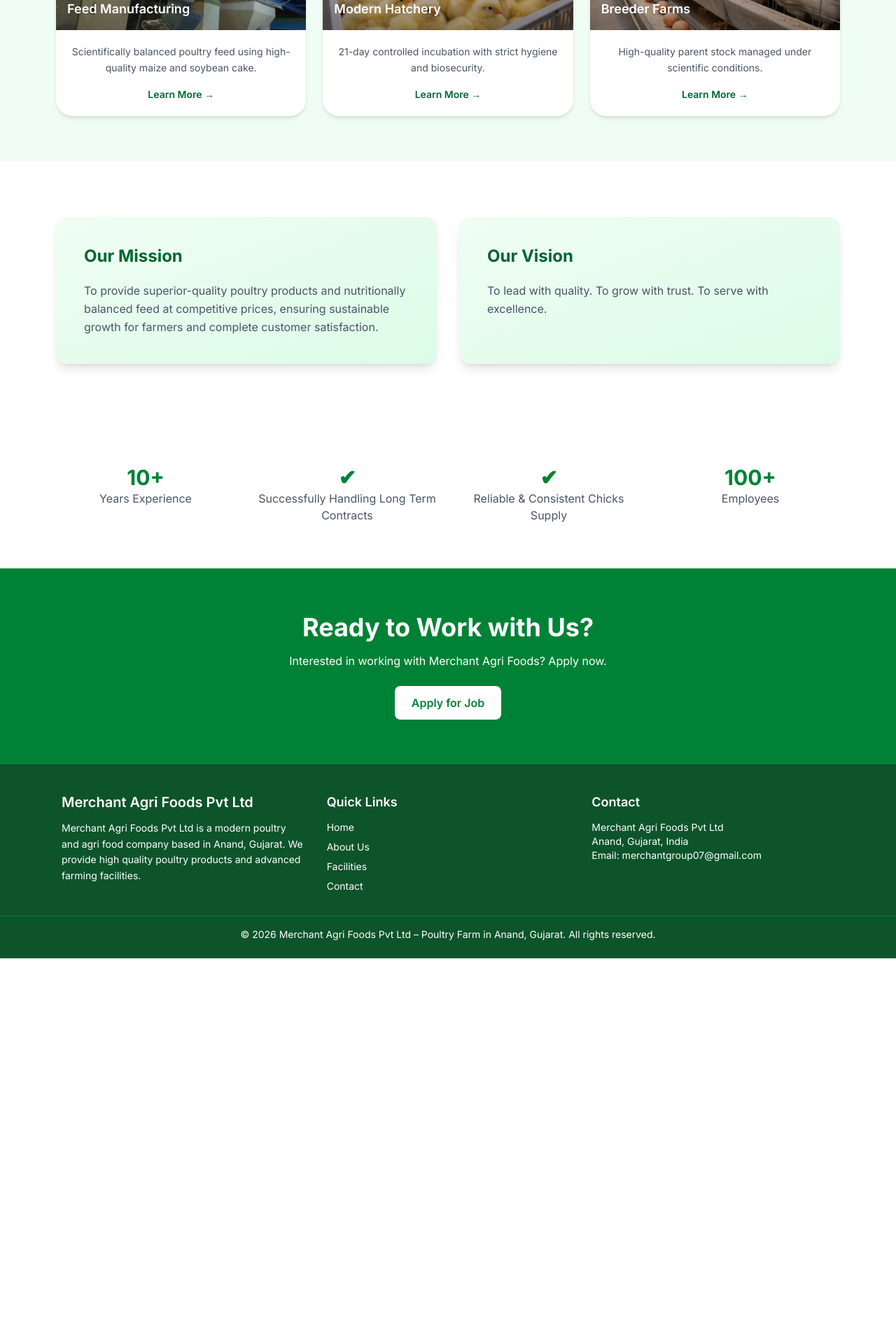
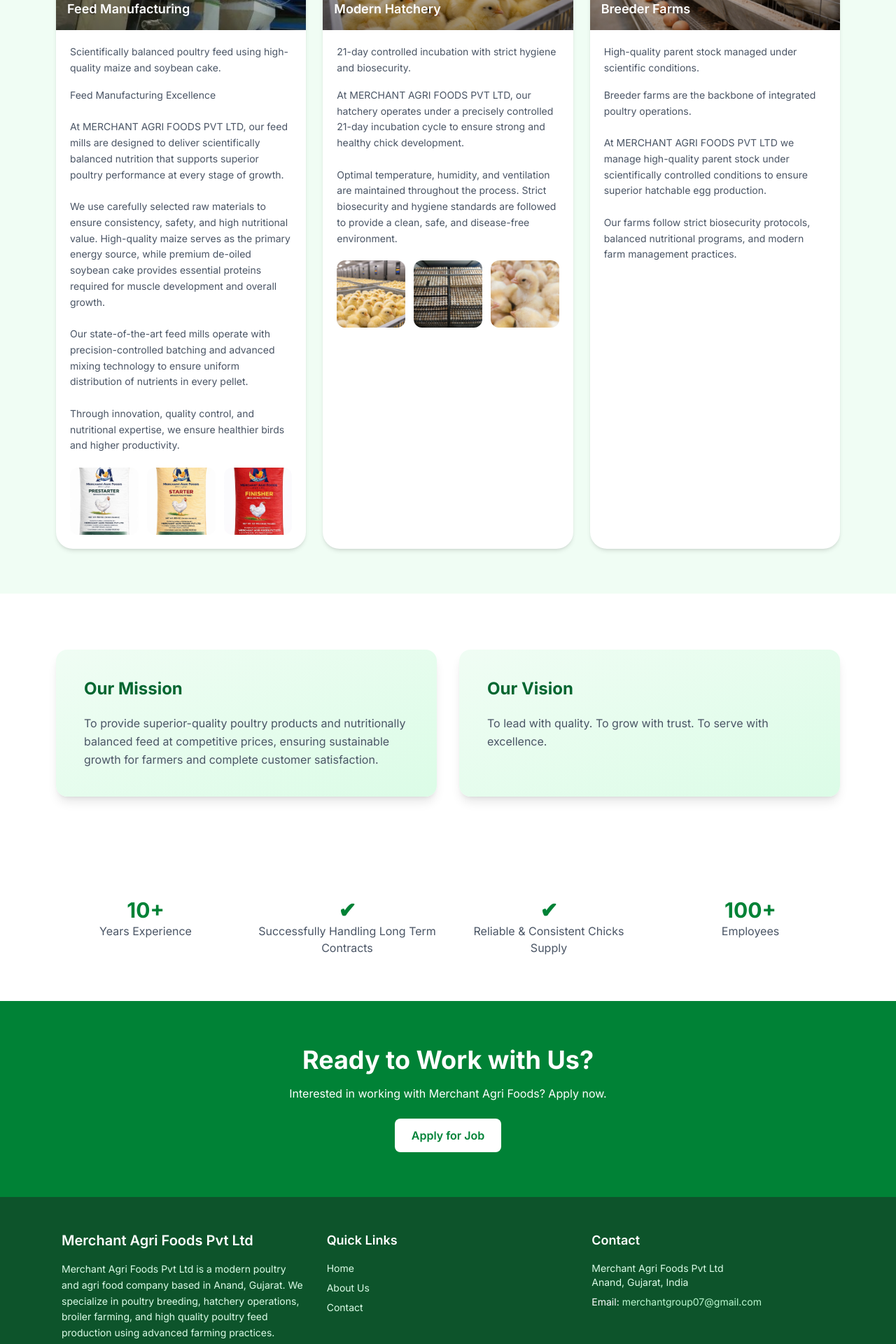
Before and after one commit to arafat2304/MAF, a React (Vite) app in the folder Frontend/: page / in a window 1280 px wide. Shown: the part 1340-3260 px from the top of the page at 70% size. Before the commit the page ends 2709 px from the top, so only its background shows below. Built offline with nearby package versions, Linux system fonts and the light colour scheme.

Commit message:
SEO Optimization working

```diff
--- a/Frontend/src/components/Footer.jsx
+++ b/Frontend/src/components/Footer.jsx
@@ -1,59 +1,99 @@
+import { Link } from "react-router-dom";
+
 function Footer() {
 return (
-    <footer className="bg-green-900 text-white pt-10 pb-6">
-      <div className="max-w-6xl mx-auto px-6 grid md:grid-cols-3 gap-8">
+<footer className="bg-green-900 text-white">
+
+  <div className="max-w-6xl mx-auto px-6 py-12 grid gap-8 md:grid-cols-3">
 
     {/* Company Info */}
     <div>
-          <h2 className="text-xl font-semibold mb-3">
+      <h2 className="text-xl font-semibold mb-4">
         Merchant Agri Foods Pvt Ltd
       </h2>
-          <p className="text-sm leading-relaxed">
+
+      <p className="text-sm leading-relaxed text-green-100">
         Merchant Agri Foods Pvt Ltd is a modern poultry and agri food
-            company based in Anand, Gujarat. We provide high quality poultry
-            products and advanced farming facilities.
+        company based in Anand, Gujarat. We specialize in poultry breeding,
+        hatchery operations, broiler farming, and high quality poultry feed
+        production using advanced farming practices.
       </p>
     </div>
 
+
     {/* Quick Links */}
     <div>
-          <h3 className="text-lg font-semibold mb-3">Quick Links</h3>
+      <h3 className="text-lg font-semibold mb-4">
+        Quick Links
+      </h3>
+
       <ul className="space-y-2 text-sm">
+
         <li>
-              <a href="/" className="hover:text-green-300">Home</a>
+          <Link
+            to="/"
+            className="text-green-100 hover:text-white transition"
+          >
+            Home
+          </Link>
         </li>
+
         <li>
-              <a href="/about" className="hover:text-green-300">About Us</a>
+          <Link
+            to="/about"
+            className="text-green-100 hover:text-white transition"
+          >
+            About Us
+          </Link>
         </li>
+
         <li>
-              <a href="/facilities" className="hover:text-green-300">Facilities</a>
+          <Link
+            to="/contact"
+            className="text-green-100 hover:text-white transition"
+          >
+            Contact
+          </Link>
         </li>
-            <li>
-              <a href="/contact" className="hover:text-green-300">Contact</a>
-            </li>
+
       </ul>
     </div>
 
-        {/* Contact Info */}
+
+    {/* Contact */}
     <div>
-          <h3 className="text-lg font-semibold mb-3">Contact</h3>
-          <p className="text-sm">
+      <h3 className="text-lg font-semibold mb-4">
+        Contact
+      </h3>
+
+      <p className="text-sm text-green-100">
         Merchant Agri Foods Pvt Ltd
       </p>
-          <p className="text-sm">
+
+      <p className="text-sm text-green-100">
         Anand, Gujarat, India
       </p>
-          <p className="text-sm">
-            Email: merchantgroup07@gmail.com
+
+      <p className="text-sm mt-2">
+        Email:{" "}
+        <a
+          href="mailto:merchantgroup07@gmail.com"
+          className="text-green-200 hover:text-white"
+        >
+          merchantgroup07@gmail.com
+        </a>
       </p>
     </div>
 
   </div>
 
-      {/* Bottom Bar */}
-      <div className="border-t border-green-700 mt-8 pt-4 text-center text-sm">
-        © 2026 Merchant Agri Foods Pvt Ltd – Poultry Farm in Anand, Gujarat. All rights reserved.
+
+  {/* Bottom */}
+  <div className="border-t border-green-800 text-center text-sm text-green-200 py-4 px-4">
+    © 2026 Merchant Agri Foods Pvt Ltd – Poultry Farm in Anand, Gujarat.
+    All rights reserved.
   </div>
+
 </footer>
 );
 }
--- a/Frontend/src/pages/About.jsx
+++ b/Frontend/src/pages/About.jsx
@@ -2,6 +2,7 @@ import Navbar from "../components/Navbar";
 import Footer from "../components/Footer";
 import AboutHero from "../sections/AboutHero";
 import MissionVision from "../sections/MissionVision";
+import CompanyObjectives from "../sections/CompanyObjectives";
 import Infrastructure from "../sections/Infrastructure";
 import WhyChooseUs from "../sections/WhyChooseUs";
 
@@ -10,6 +11,7 @@ function About() {
     <>
       <AboutHero />
       <MissionVision />
+      <CompanyObjectives />
       <Infrastructure />
       <WhyChooseUs />
     </>
--- a/Frontend/src/sections/AboutHero.jsx
+++ b/Frontend/src/sections/AboutHero.jsx
@@ -1,5 +1,5 @@
 import { motion } from "framer-motion";
-import heroImg from "../assets/logo.jpeg";
+import heroImg from "../assets/breederFarms.jpeg";
 
 function AboutHero() {
   return (
--- /dev/null
+++ b/Frontend/src/sections/CompanyObjectives.jsx
@@ -0,0 +1,77 @@
+import { motion } from "framer-motion";
+
+function CompanyObjectives() {
+  const objectives = [
+    {
+      title: "Poultry Breeding and Hatchery Operations",
+      desc: "Operating modernized parent poultry breeding farms and hatcheries to produce high-quality chicks and hatching eggs."
+    },
+    {
+      title: "Poultry Farming",
+      desc: "Managing owned and contract rearing farms for broiler growing using automation systems and scientific rearing methods."
+    },
+    {
+      title: "Poultry Feed Production",
+      desc: "Manufacturing poultry feed for internal consumption to ensure consistent quality and better farm efficiency."
+    },
+    {
+      title: "Expansion and Growth",
+      desc: "Continuously expanding parent farm capacity and increasing contract farms to meet growing demand."
+    },
+    {
+      title: "Providing Protein Source",
+      desc: "Producing hygienic and reliable poultry products that provide an affordable protein source."
+    },
+    {
+      title: "Marketing of Products",
+      desc: "Marketing poultry products including day-old chicks, broiler chickens, and poultry feed."
+    },
+    {
+      title: "Contract Farming",
+      desc: "Partnering with contract farms across Indian states for broiler rearing and poultry production."
+    }
+  ];
+
+  return (
+    <section className="py-20 bg-green-50">
+      <div className="max-w-6xl mx-auto px-4">
+
+        <h2 className="text-3xl md:text-4xl font-bold text-green-800 text-center">
+          Our Activities & Objectives
+        </h2>
+
+        <p className="text-gray-600 text-center max-w-3xl mx-auto mt-4">
+          Merchant Agri Foods Pvt. Ltd. operates across multiple areas of the
+          poultry industry with a focus on quality production, modern
+          infrastructure, and sustainable growth.
+        </p>
+
+        <div className="grid md:grid-cols-2 gap-8 mt-12">
+
+          {objectives.map((item, i) => (
+            <motion.div
+              key={i}
+              className="bg-white p-8 rounded-2xl shadow-md hover:shadow-xl transition"
+              initial={{ opacity: 0, y: 40 }}
+              whileInView={{ opacity: 1, y: 0 }}
+              transition={{ delay: i * 0.1 }}
+              viewport={{ once: true }}
+            >
+              <h3 className="text-lg font-semibold text-green-800">
+                {item.title}
+              </h3>
+
+              <p className="mt-3 text-gray-600 text-sm leading-relaxed">
+                {item.desc}
+              </p>
+            </motion.div>
+          ))}
+
+        </div>
+
+      </div>
+    </section>
+  );
+}
+
+export default CompanyObjectives;
--- a/Frontend/src/sections/Facilities.jsx
+++ b/Frontend/src/sections/Facilities.jsx
@@ -1,5 +1,4 @@
-import { useState } from "react";
-import { motion, AnimatePresence } from "framer-motion";
+import { motion } from "framer-motion";
 
 import feed1 from "../assets/feedManufacturing.jpeg";
 import feed2 from "../assets/finisher.jpeg";
@@ -15,47 +14,41 @@ import breed2 from "../assets/modernHatchery.jpeg";
 import breed3 from "../assets/breederFarms.jpeg";
 
 function Facilities() {
-  const [activeIndex, setActiveIndex] = useState(null);
 
   const items = [
     {
       title: "Feed Manufacturing",
       img: feed1,
       desc: "Scientifically balanced poultry feed using high-quality maize and soybean cake.",
-      details:
-        `Feed Manufacturing Excellence
+      details: `Feed Manufacturing Excellence
 
 At MERCHANT AGRI FOODS PVT LTD, our feed mills are designed to deliver scientifically balanced nutrition that supports superior poultry performance at every stage of growth.
 
-We use carefully selected raw materials to ensure consistency, safety, and high nutritional value. High-quality maize serves as the primary energy source, while premium de-oiled soybean cake provides essential proteins required for muscle development and overall growth. Every ingredient is sourced and processed under strict quality standards.
+We use carefully selected raw materials to ensure consistency, safety, and high nutritional value. High-quality maize serves as the primary energy source, while premium de-oiled soybean cake provides essential proteins required for muscle development and overall growth.
 
-Our state-of-the-art feed mills operate with precision-controlled batching and advanced mixing technology to ensure uniform distribution of nutrients in every pellet. This guarantees optimal feed conversion ratios, faster weight gain, and improved flock health.
+Our state-of-the-art feed mills operate with precision-controlled batching and advanced mixing technology to ensure uniform distribution of nutrients in every pellet.
 
-Through innovation, quality control, and nutritional expertise, we ensure that our feed contributes to healthier birds, higher productivity, and sustainable farming success.`,
+Through innovation, quality control, and nutritional expertise, we ensure healthier birds and higher productivity.`,
       gallery: [feed4, feed3, feed2],
     },
     {
       title: "Modern Hatchery",
       img: hatch1,
       desc: "21-day controlled incubation with strict hygiene and biosecurity.",
-      details:
-        `Hatchery
+      details: `At MERCHANT AGRI FOODS PVT LTD, our hatchery operates under a precisely controlled 21-day incubation cycle to ensure strong and healthy chick development.
 
-At MERCHANT AGRI FOODS PVT LTD, our hatchery operates under a precisely controlled 21-day incubation cycle to ensure strong and healthy chick development. Optimal temperature, humidity, and ventilation are carefully maintained throughout the process.
-
-Strict biosecurity and hygiene standards are followed at every stage to provide a clean, safe, and disease-free environment. Through advanced incubation technology and scientific management, we deliver high-quality, healthy day-old chicks for successful poultry farming.`,
+Optimal temperature, humidity, and ventilation are maintained throughout the process. Strict biosecurity and hygiene standards are followed to provide a clean, safe, and disease-free environment.`,
       gallery: [hatch1, hatch2, hatch3],
     },
     {
       title: "Breeder Farms",
       img: breed1,
       desc: "High-quality parent stock managed under scientific conditions.",
-      details:
-        `Breeder farms are the backbone of integrated poultry operations. At MERCHANT AGRI FOODS PVT LTD, we manage high-quality parent stock under scientifically controlled conditions to ensure superior hatchable egg production.
+      details: `Breeder farms are the backbone of integrated poultry operations.
 
-Our farms follow strict biosecurity protocols, balanced nutritional programs, and modern farm management practices. This ensures consistent fertility, strong chick quality, and reliable performance throughout the production cycle.
+At MERCHANT AGRI FOODS PVT LTD we manage high-quality parent stock under scientifically controlled conditions to ensure superior hatchable egg production.
 
-Through careful monitoring and quality control, we maintain excellence at every stage — from parent stock management to egg supply for our hatcheries.`,
+Our farms follow strict biosecurity protocols, balanced nutritional programs, and modern farm management practices.`,
       gallery: [],
     },
   ];
@@ -63,21 +56,19 @@ Through careful monitoring and quality control, we maintain excellence at every
   return (
     <section className="py-16 bg-green-50">
       <div className="max-w-6xl mx-auto px-4 text-center">
+
         <h2 className="text-3xl md:text-4xl font-bold text-green-900">
           Our Facilities
         </h2>
 
-        {/* Cards */}
         <div className="grid gap-6 mt-10 md:grid-cols-3">
           {items.map((item, i) => (
             <motion.div
               key={i}
-              className="bg-white rounded-3xl shadow-md overflow-hidden cursor-pointer"
+              className="bg-white rounded-3xl shadow-md overflow-hidden"
               whileHover={{ y: -6 }}
-              onClick={() =>
-                setActiveIndex(activeIndex === i ? null : i)
-              }
             >
+
               {/* Image */}
               <div className="relative">
                 <img
@@ -86,37 +77,26 @@ Through careful monitoring and quality control, we maintain excellence at every
                   className="h-48 w-full object-cover"
                 />
                 <div className="absolute inset-0 bg-gradient-to-t from-black/40 to-transparent"></div>
+
                 <h3 className="absolute bottom-4 left-4 text-white text-lg font-semibold">
                   {item.title}
                 </h3>
               </div>
 
-              <div className="p-5">
+              {/* Content */}
+              <div className="p-5 text-left">
+
                 <p className="text-gray-600 text-sm leading-relaxed">
                   {item.desc}
                 </p>
 
-                <button className="mt-4 text-green-800 font-semibold text-sm">
-                  {activeIndex === i ? "Close Details ↑" : "Learn More →"}
-                </button>
-              </div>
-
-              {/* Expand Section */}
-              <AnimatePresence>
-                {activeIndex === i && (
-                  <motion.div
-                    className="px-5 pb-6"
-                    initial={{ opacity: 0, height: 0 }}
-                    animate={{ opacity: 1, height: "auto" }}
-                    exit={{ opacity: 0, height: 0 }}
-                    transition={{ duration: 0.4 }}
-                  >
-                    <p className="text-gray-600 text-sm mb-4">
+                <p className="text-gray-600 text-sm leading-relaxed mt-4 whitespace-pre-line">
                   {item.details}
                 </p>
 
                 {/* Gallery */}
-                    <div className="grid grid-cols-3 gap-3">
+                {item.gallery.length > 0 && (
+                  <div className="grid grid-cols-3 gap-3 mt-5">
                     {item.gallery.map((img, idx) => (
                       <img
                         key={idx}
@@ -126,12 +106,13 @@ Through careful monitoring and quality control, we maintain excellence at every
                       />
                     ))}
                   </div>
-                  </motion.div>
                 )}
-              </AnimatePresence>
+
+              </div>
             </motion.div>
           ))}
         </div>
+
       </div>
     </section>
   );
```
Lines whose indentation alone changed are shown as unchanged.
